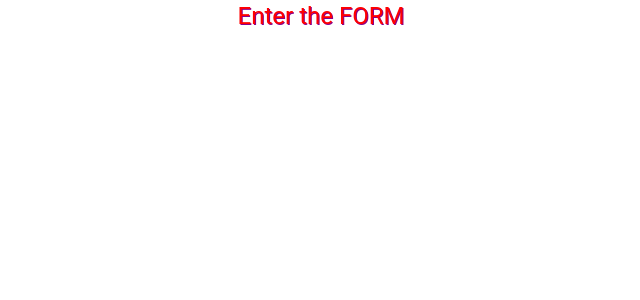
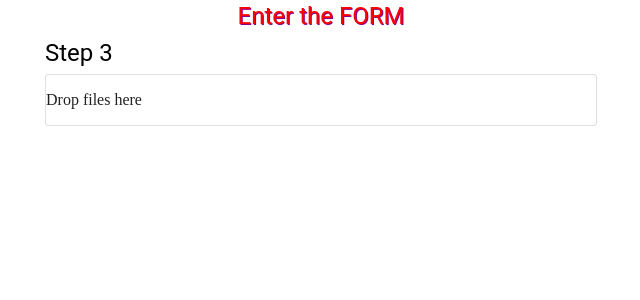
Before and after one commit to Radchenko-Valerii/FormUltimateLevel, a React (Create React App) app: page /step3 in a window 1280 px wide. Shown: the top 300 px of the page, without its empty margins (319-959 px from the left). Built offline with nearby package versions, Linux system fonts and the light colour scheme; a web font is replaced by a local one.

Commit message:
Add drag&drop features

```diff
--- a/src/components/FileDrop.tsx
+++ b/src/components/FileDrop.tsx
@@ -1,11 +1,12 @@
-import { List, Paper } from "@mui/material";
+import { InsertDriveFile } from "@mui/icons-material";
+import { List, ListItem, ListItemIcon, ListItemText, Paper } from "@mui/material";
 import React from "react"
 import Dropzone from "react-dropzone";
 import { Controller } from "react-hook-form";
 
-// type FormValues = {
-//   ReactDatepicker: string;
-// }
+type FormValues = {
+  getRootProps: any;
+}
 
 const FileDrop = ({control, name}:any) => {
 
@@ -18,14 +19,24 @@ const FileDrop = ({control, name}:any) => {
     field: { onChange, onBlur, value }
   })=>{return <>
     <Dropzone onDrop={onChange}>
-    {({ getRootProps, getInputProps})=>{
+    {({ getRootProps, getInputProps} )=>{
       return (
-      <Paper>
-        {...getRootProps()}
+      <Paper variant="outlined" {...getRootProps()}>
+        <input {...getInputProps()} name={name} onBlur={onBlur}/>
+        <p>Drop files here</p>
       </Paper>)
     }}
     </Dropzone>
-    <List />
+    <List>
+      {value.map((f: any, i: number)=>(
+        <ListItem key={Date.now()}>
+          <ListItemIcon>
+            <InsertDriveFile/>
+          </ListItemIcon>
+          <ListItemText primary={f.name} secondary={f.size + "kb"}/>
+        </ListItem>
+      ))}
+    </List>
     </>
   }}
   />
--- a/src/pages/ThirdStepPage/ThirdStepPage.tsx
+++ b/src/pages/ThirdStepPage/ThirdStepPage.tsx
@@ -1,7 +1,23 @@
+import { Typography } from '@mui/material';
 import React from 'react';
+import { useForm } from 'react-hook-form';
+import FileDrop from '../../components/FileDrop';
+import { Form } from '../../components/Form';
+import { MainContainer } from '../../components/MainContainer';
 
 const ThirdStepPage = () => {
-  return (null);
+  const {control, handleSubmit} = useForm()
+
+  return (
+    <MainContainer>
+      <Typography component="h2" variant="h5">
+        Step 3
+      </Typography>
+      <Form>
+        <FileDrop name="files" control={control} />
+      </Form>
+    </MainContainer>
+  );
 }
 
 export default ThirdStepPage;
--- a/src/types/types.ts
+++ b/src/types/types.ts
@@ -22,5 +22,5 @@ export interface IDefaultComponent {
 export interface IFormComponent {
   props?: any,
   children?: ReactNode,
-  onSubmit: (e: React.FormEvent) => any
+  onSubmit?: (e: React.FormEvent) => any
 }
```
